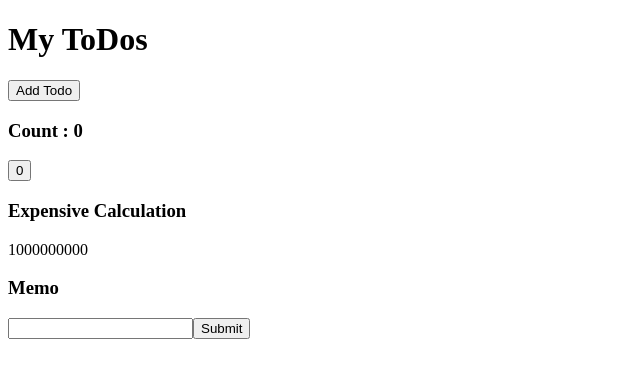
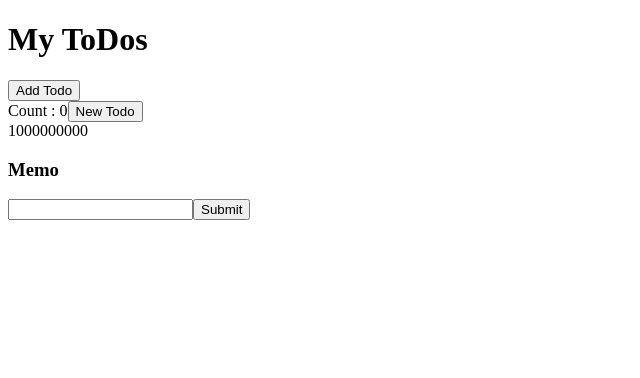
Before and after one commit to acciojob/react-memo-pritimunde1999, a React app: page / in a window 1280 px wide. Shown: the top 378 px of the page, without its empty margins (0-640 px from the left). Built offline with nearby package versions, Linux system fonts and the light colour scheme.

Commit message:
change in counter

```diff
--- a/src/components/Counter.js
+++ b/src/components/Counter.js
@@ -2,15 +2,13 @@ import React, { useState } from "react";
 
 const Counter = () =>{
 
-    const[count,setCount] = useState(0);
+    const[count,setCount] = useState(1000000000);
 
     return(
-       <div>
-          <h3 id="calc">Count : {count}</h3>
-          <button id="incr-cnt" onClick={()=>setCount(1000000000)}>0</button>
-          <h3>Expensive Calculation</h3>
-          <p>1000000000</p>
-       </div>
+      <div id="incr-cnt">
+      Count : 0<button id="incr-btn" onClick={()=>(setCount(count+1))}>New Todo</button>
+      <div id="calc">{count}</div>
+     </div>
     )
 }
 
```
